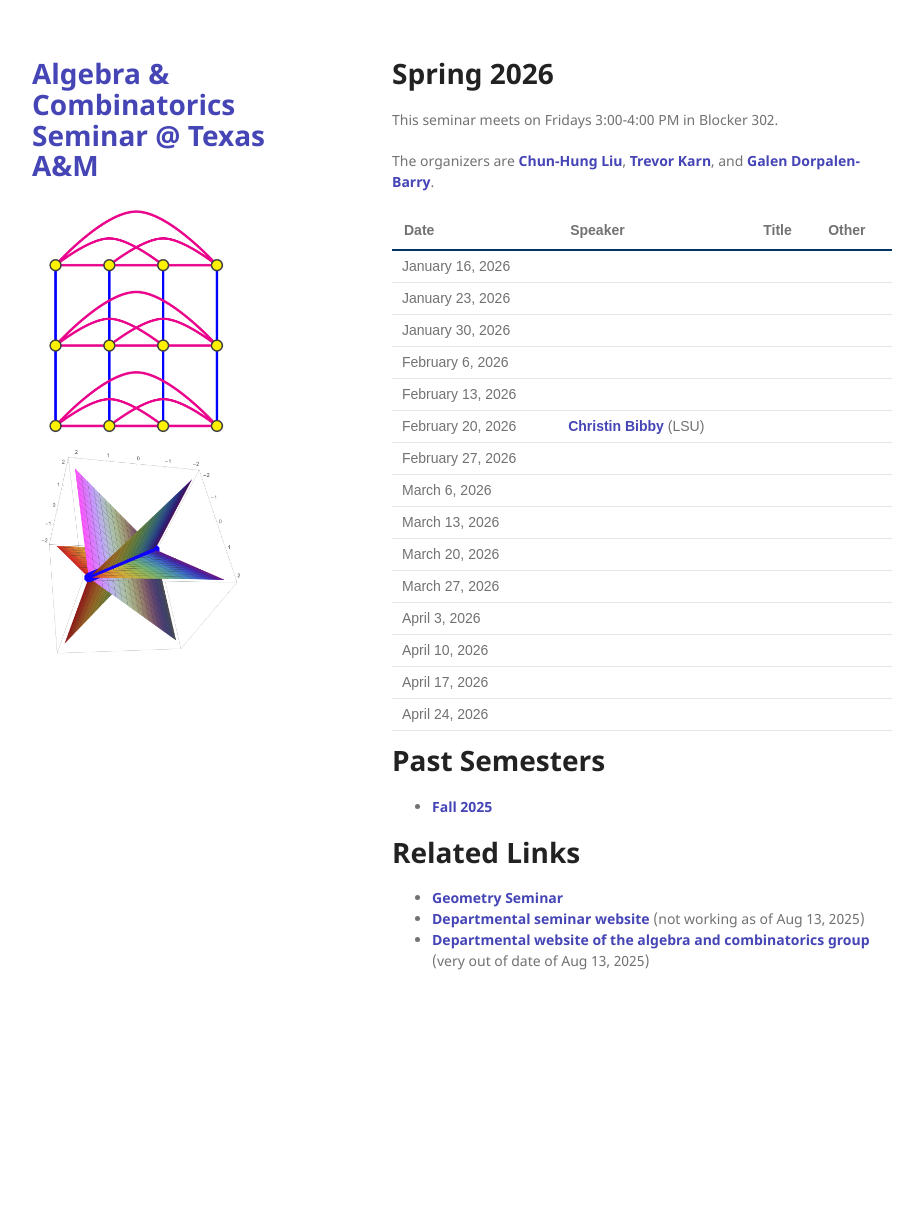
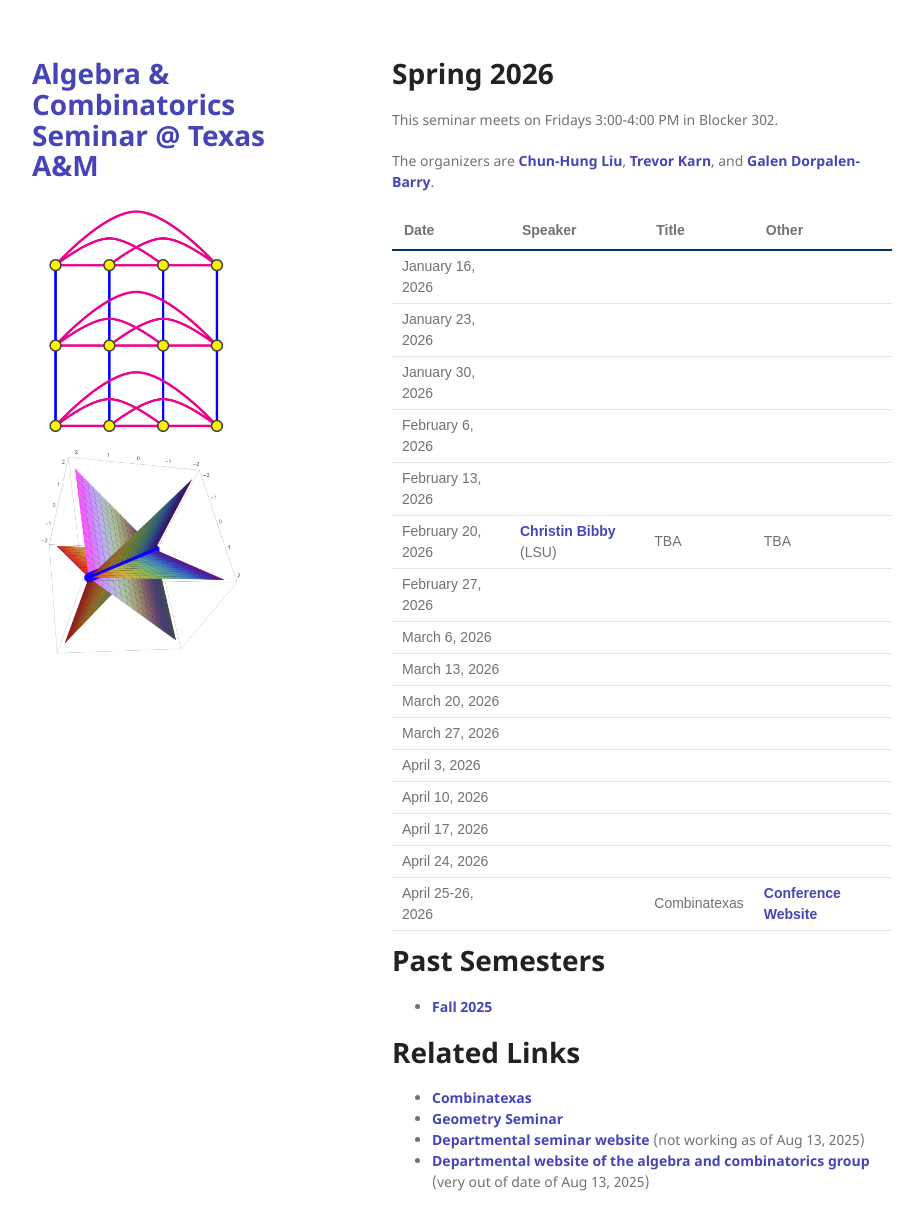
Before and after one commit to tamu-seminar/alg-comb, a Jekyll site: the page built from index.md, in a window 1280 px wide and 1262 px high. Shown: the top 1230 px of the window, without its empty margins (178-1101 px from the left). Built offline with Jekyll 4.4.1, drawn with Linux system fonts in a browser that asks for light colours.

Commit message:
combinatexas

```diff
--- a/index.md
+++ b/index.md
@@ -28,7 +28,7 @@ The organizers are [Chun-Hung Liu](https://people.tamu.edu/~chliu/), [Trevor Kar
 | January 30, 2026  |         |       |       |
 | February 6, 2026  |         |       |       |
 | February 13, 2026 |         |       |       |
-| February 20, 2026 | [Christin Bibby](https://www.math.lsu.edu/~bibby/) (LSU)    |       |       |
+| February 20, 2026 | [Christin Bibby](https://www.math.lsu.edu/~bibby/) (LSU)    |   TBA    |   TBA    |
 | February 27, 2026 |         |       |       |
 | March 6, 2026     |         |       |       |
 | March 13, 2026    |         |       |       |
@@ -38,6 +38,7 @@ The organizers are [Chun-Hung Liu](https://people.tamu.edu/~chliu/), [Trevor Kar
 | April 10, 2026    |         |       |       |
 | April 17, 2026    |         |       |       |
 | April 24, 2026    |         |       |       |
+| April 25-26, 2026    |         |  Combinatexas     |  [Conference Website](https://sites.google.com/view/combinatexas-2026/home)     |
 
 
 
@@ -47,6 +48,7 @@ The organizers are [Chun-Hung Liu](https://people.tamu.edu/~chliu/), [Trevor Kar
 
 # Related Links
 
+- [Combinatexas](https://sites.google.com/view/combinatexas-2026/home)
 - [Geometry Seminar](https://tamu-seminar.github.io/geometry/)
 - [Departmental seminar website](https://artsci.tamu.edu/mathematics/research/seminars/algebra-combinatorics/index.html) (not working as of Aug 13, 2025)
 - [Departmental website of the algebra and combinatorics group](https://artsci.tamu.edu/mathematics/research/algebra-combinatorics/index.html#Algebra%20and%20Combinatorics) (very out of date of Aug 13, 2025)
```
